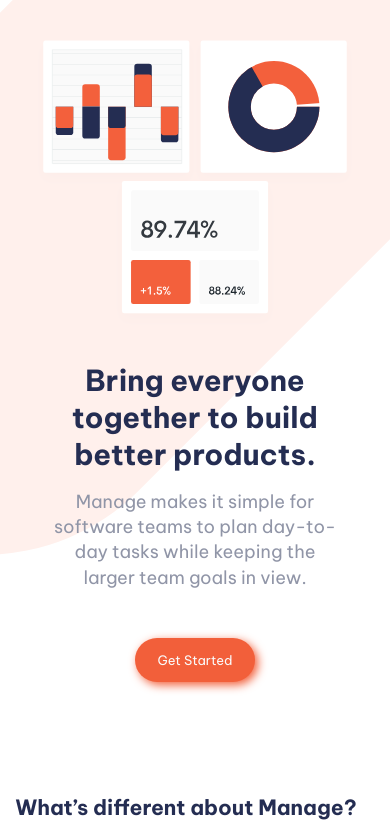
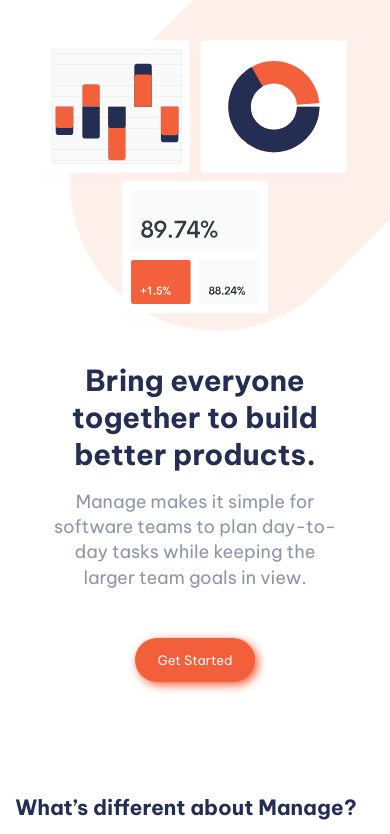
Before and after one commit to Adenike23/manage, a plain HTML site: page index.html in a window 390 px wide. Shown: the part 49-883 px from the top of the page. Drawn offline with nearby package versions, Linux system fonts and the light colour scheme.

Commit message:
media query updated

```diff
--- a/css/style.css
+++ b/css/style.css
@@ -394,6 +394,10 @@ footer{
         transition: .7s;
         box-shadow: 0 0 5px var(--DarkGrayishBlue);
     }
+    body{
+        background-size: 550px;
+        background-position: top -170px right -230px;
+    }
     nav ul a{
         font-size: 12px;
         font-weight: 600;
```
Also changed, not shown: bg-simplify-section-mobile.svg (deleted).
